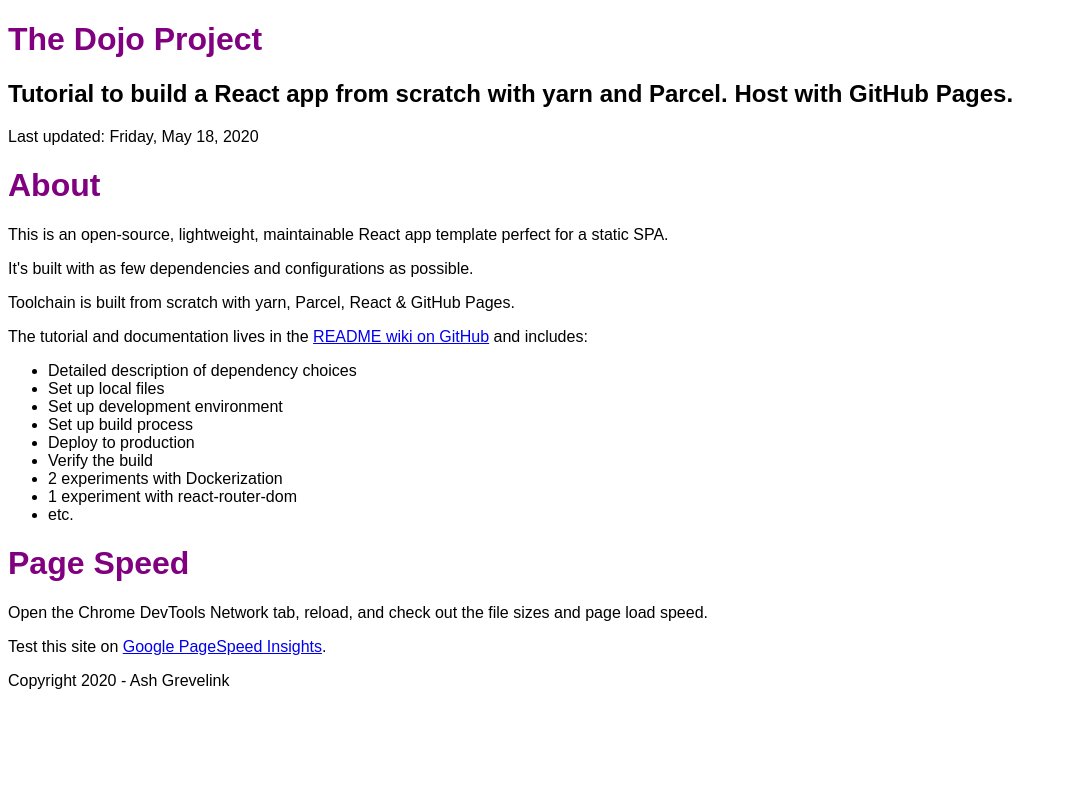
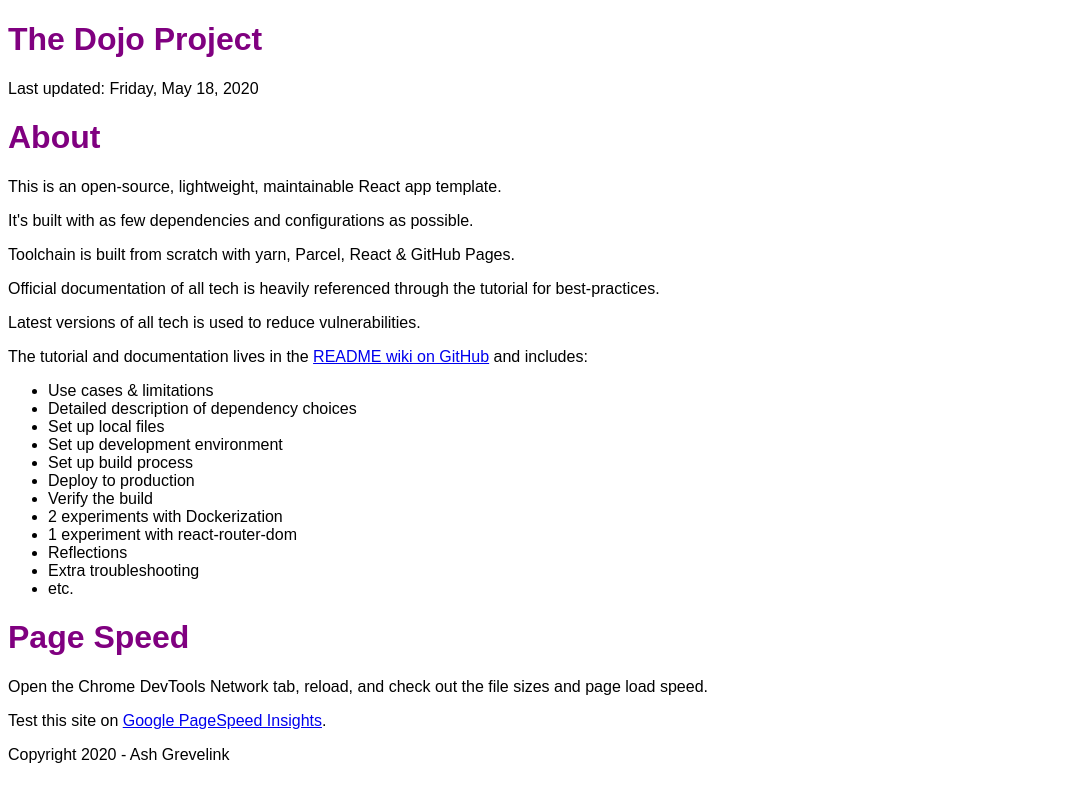
Before and after one commit to ashlink11/ashlink11-original-web-app-template, a React (Vite) app: page /dojo in a window 1280 px wide. Shown: the whole page, without its empty margins (0-1067 px from the left). Built offline with nearby package versions, Linux system fonts and the light colour scheme.

Commit message:
Update About section on live app

```diff
--- a/App.js
+++ b/App.js
@@ -5,16 +5,18 @@
     <div>
       <div>
         <h1>The Dojo Project</h1>
-        <h2>Tutorial to build a React app from scratch with yarn and Parcel. Host with GitHub Pages.</h2>
         <p>Last updated: Friday, May 18, 2020</p>
       </div>
       <div>
         <h1>About</h1>
-        <p>This is an open-source, lightweight, maintainable React app template perfect for a static SPA.</p>
+        <p>This is an open-source, lightweight, maintainable React app template.</p>
         <p>It's built with as few dependencies and configurations as possible.</p>
         <p>Toolchain is built from scratch with yarn, Parcel, React & GitHub Pages.</p>
+        <p>Official documentation of all tech is heavily referenced through the tutorial for best-practices.</p>
+        <p>Latest versions of all tech is used to reduce vulnerabilities.</p>
         <p>The tutorial and documentation lives in the <a href="https://github.com/hashbangash/dojo" target="_blank">README wiki on GitHub</a> and includes:</p>
         <ul>
+          <li>Use cases & limitations</li>
           <li>Detailed description of dependency choices</li>
           <li>Set up local files</li>
           <li>Set up development environment</li>
@@ -23,6 +25,8 @@
           <li>Verify the build</li>
           <li>2 experiments with Dockerization</li>
           <li>1 experiment with react-router-dom</li>
+          <li>Reflections</li>
+          <li>Extra troubleshooting</li>
           <li>etc.</li>
         </ul>
       </div>
```
